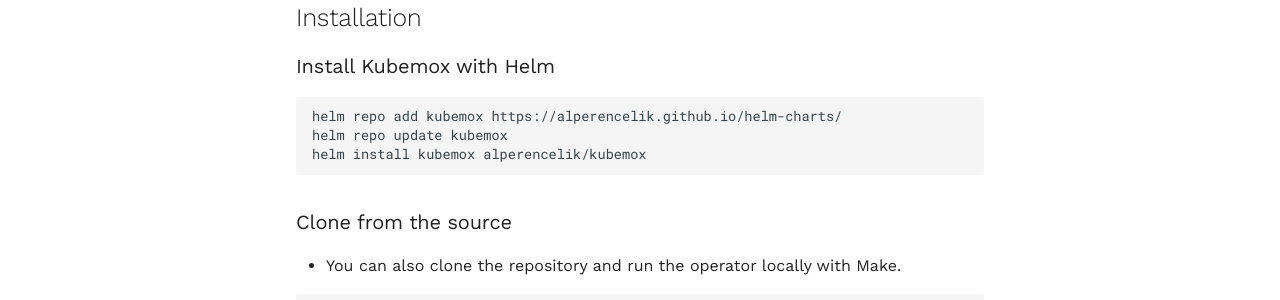
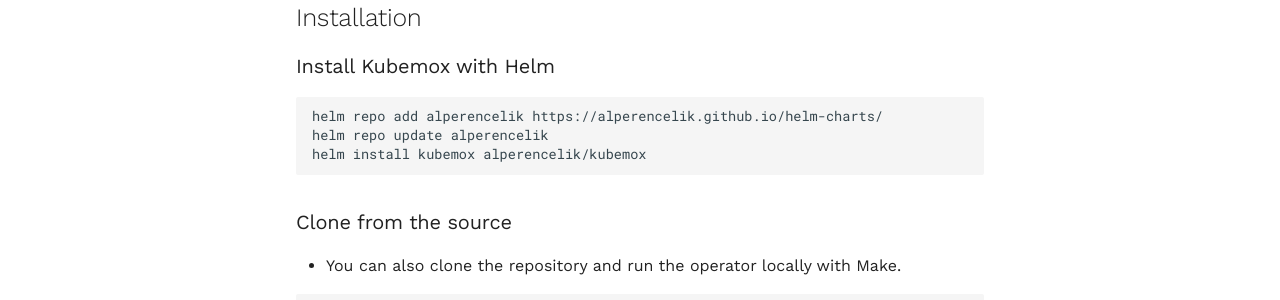
Before and after one commit to alperencelik/kubemox, an MkDocs documentation site: the page built from docs/getting_started.md, in a window 1280 px wide and 1240 px high. Shown: the part 508-808 px from the top of the window. Built offline with MkDocs 1.6.1 and Material for MkDocs 9.7.7, drawn with Linux system fonts in a browser that asks for light colours; comment, search, counter and statistics services are not loaded; the version menu is left out.

Commit message:
chore(docs): Update helm installation commands

````diff
--- a/docs/getting_started.md
+++ b/docs/getting_started.md
@@ -14,8 +14,8 @@
 ### Install Kubemox with Helm
 
 ```bash
-helm repo add kubemox https://alperencelik.github.io/helm-charts/
-helm repo update kubemox
+helm repo add alperencelik https://alperencelik.github.io/helm-charts/
+helm repo update alperencelik
 helm install kubemox alperencelik/kubemox
 ```
 
````
